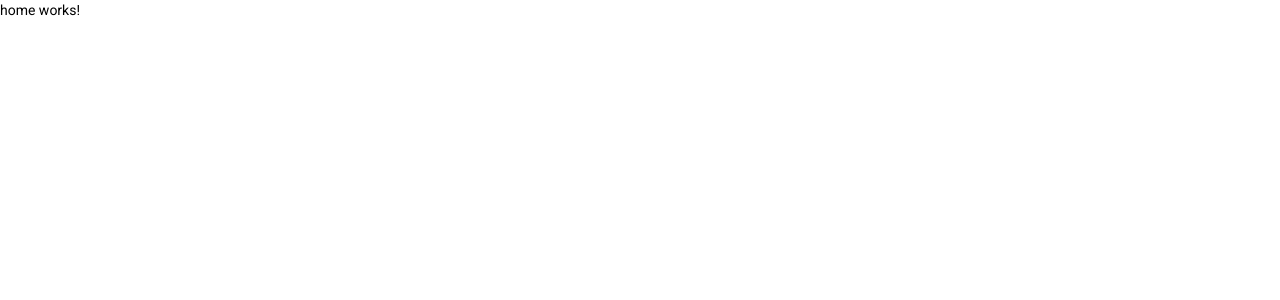
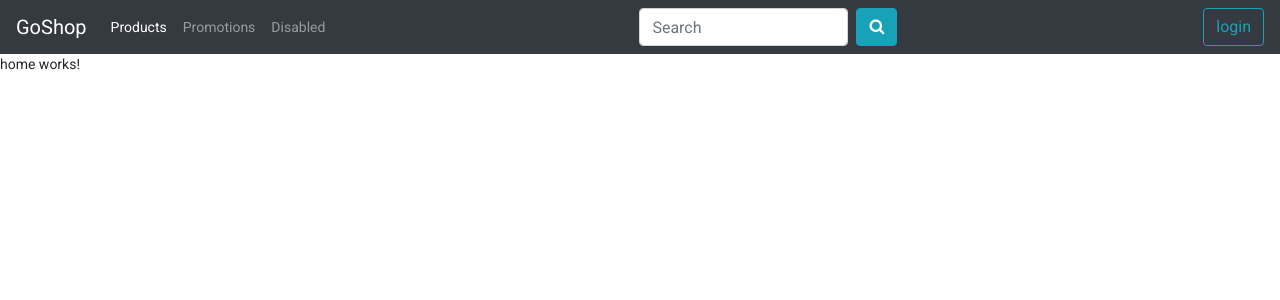
Before and after one commit to ibrahimsamirdev/Goshop-frontend, an Angular app: page / in a window 1280 px wide. Shown: the top 300 px of the page. Built offline with nearby package versions, Linux system fonts and the light colour scheme.

Commit message:
header style and logout function

```diff
--- a/package.json
+++ b/package.json
@@ -22,6 +22,9 @@
     "@angular/platform-browser": "~9.0.7",
     "@angular/platform-browser-dynamic": "~9.0.7",
     "@angular/router": "~9.0.7",
+    "angular-font-awesome": "^3.1.2",
+    "bootstrap": "^4.5.0",
+    "font-awesome": "^4.7.0",
     "rxjs": "~6.5.4",
     "tslib": "^1.10.0",
     "zone.js": "~0.10.2"
--- a/src/app/header/header.component.css
+++ b/src/app/header/header.component.css
@@ -0,0 +1,3 @@
+.cursor-pointer{
+    cursor: pointer;
+  }
--- a/src/app/header/header.component.html
+++ b/src/app/header/header.component.html
@@ -1 +1,55 @@
-<p>header works!</p>
+<!-- <mat-toolbar color="primary">
+    <mat-toolbar-row>
+      <button mat-icon-button>
+        <mat-icon >menu</mat-icon>
+      </button>
+      <h1>SimpleCRM</h1>
+      <span class="menu-spacer"></span>
+      <div>
+        <a mat-button [routerLink]="'/accounts'"> Accounts </a>
+        <a mat-button [routerLink]="'/create-account'"> Create Account </a>
+        <a mat-button [routerLink]="'/contacts'"> Contacts </a>
+        <a mat-button [routerLink]="'/create-contact'"> Create Contact </a>
+        <a mat-button [routerLink]="'/activities'"> Activities </a>
+        <a mat-button [routerLink]="'/create-activity'"> Create Activity </a>
+
+      </div>
+    </mat-toolbar-row>
+
+    <mat-toolbar-row>
+        <span style="font-size: 12px;">SimpleCRM helps you easily manage your contacts</span>
+      </mat-toolbar-row>
+  </mat-toolbar> -->
+
+
+   <!-- bootstrap -->
+
+   <nav class="navbar navbar-expand-lg navbar-dark bg-dark">
+    <a class="navbar-brand cursor-pointer" routerLink="/">GoShop</a>
+    <button class="navbar-toggler" type="button" data-toggle="collapse" data-target="#navbarTogglerDemo02" aria-controls="navbarTogglerDemo02" aria-expanded="false" aria-label="Toggle navigation">
+      <span class="navbar-toggler-icon"></span>
+    </button>
+
+    <div class="collapse navbar-collapse" id="navbarTogglerDemo02">
+      <ul class="navbar-nav mr-auto mt-2 mt-lg-0">
+        <li class="nav-item active">
+          <a class="nav-link cursor-pointer" >Products</a>
+        </li>
+        <li class="nav-item">
+          <a class="nav-link cursor-pointer">Promotions</a>
+        </li>
+        <li class="nav-item">
+          <a class="nav-link cursor-pointer">Disabled</a>
+        </li>
+      </ul>
+      <form class="form-inline my-2 my-lg-0">
+        <input class="form-control mr-sm-2" type="search" placeholder="Search">
+        <button type="button" class="btn btn-info"><i class="fa fa-search"></i></button>
+      </form>
+
+     <div class="ml-auto">
+        <button *ngIf="!isLoggedin()" routerLink="/login" class="btn btn-outline-info my-2 my-sm-0" type="submit">login</button>
+        <button *ngIf="isLoggedin()" (click)="logout()" class="btn btn-outline-info my-2 my-sm-0" type="submit">logout</button>
+      </div>
+    </div>
+  </nav>
--- a/src/app/header/header.component.ts
+++ b/src/app/header/header.component.ts
@@ -12,4 +12,11 @@ export class HeaderComponent implements OnInit {
   ngOnInit(): void {
   }
 
+  logout(){
+    localStorage.removeItem('goShopToken');
+  }
+
+  isLoggedin(){
+    return (localStorage.getItem('goShopToken') ==null)? false:true;
+  }
 }
--- a/src/app/home/home.component.html
+++ b/src/app/home/home.component.html
@@ -1 +1,2 @@
+<app-header></app-header>
 <p>home works!</p>
--- a/src/app/login/login.component.ts
+++ b/src/app/login/login.component.ts
@@ -2,6 +2,7 @@ import { Component, OnInit, Input, Output } from '@angular/core';
 import { FormGroup, FormControl, Validators } from '@angular/forms';
 import { EventEmitter } from 'protractor';
 import { DataService } from '../data.service';
+import { Router } from '@angular/router';
 
 @Component({
   selector: 'app-login',
@@ -11,7 +12,7 @@ import { DataService } from '../data.service';
 export class LoginComponent implements OnInit {
 
   errorMessage;
-  constructor(private dataService: DataService) { }
+  constructor(private dataService: DataService, private router: Router) { }
 
   ngOnInit(): void {
   }
@@ -28,13 +29,12 @@ export class LoginComponent implements OnInit {
   login() {
     if (this.form.valid) {
       // this.submitEM.emit(this.form.value);
-      this.errorMessage = '';
-      console.log(this.form);
-      console.log(this.form.value);
       this.dataService.login(this.form.value.username, this.form.value.password).subscribe(data => {
-        console.log('>>>> login response: ',data);
+
+        localStorage.setItem('goShopToken', data.toString());
+        this.router.navigate(['']);
       },
-      (error) => {                              //Error callback
+      (error) => {
         this.errorMessage = error;
       });
     }else{
@@ -42,7 +42,5 @@ export class LoginComponent implements OnInit {
     }
 
   }
-  // @Input() error: string | null;
 
-  // @Output() submitEM = new EventEmitter();
 }
--- a/src/app/register/register.component.ts
+++ b/src/app/register/register.component.ts
@@ -2,6 +2,7 @@ import { Component, OnInit } from '@angular/core';
 import { FormGroup, FormControl, Validators, FormBuilder } from '@angular/forms';
 import { ConfirmedValidator } from './../confirmed.validator';
 import { DataService } from '../data.service';
+import { Router } from '@angular/router';
 
 @Component({
   selector: 'app-register',
@@ -12,7 +13,7 @@ export class RegisterComponent implements OnInit {
 
   errorMessage;
   form: FormGroup;
-  constructor(private formBuider: FormBuilder, private dataService: DataService) { }
+  constructor(private formBuider: FormBuilder, private dataService: DataService, private router: Router) { }
 
   ngOnInit(): void {
     this.form = this.formBuider.group({
@@ -39,6 +40,7 @@ export class RegisterComponent implements OnInit {
       console.log(this.form.value)
       this.dataService.register(this.form.value).subscribe(data => {
         console.log('>>> register response: ',data);
+        this.router.navigate(['/login']);
       },
       (error) => {
         console.log('>> error in register com: ',error)
--- a/src/index.html
+++ b/src/index.html
@@ -8,6 +8,8 @@
   <link rel="icon" type="image/x-icon" href="favicon.ico">
   <link href="https://fonts.googleapis.com/css?family=Roboto:300,400,500&display=swap" rel="stylesheet">
   <link href="https://fonts.googleapis.com/icon?family=Material+Icons" rel="stylesheet">
+  <link rel="stylesheet" href="https://stackpath.bootstrapcdn.com/bootstrap/4.5.0/css/bootstrap.min.css">
+  <link rel="stylesheet" type="text/css" href="https://maxcdn.bootstrapcdn.com/font-awesome/4.7.0/css/font-awesome.min.css" />
 
 </head>
 <body class="mat-typography">
```
Also changed, not shown: 1 other file (tests, documents, lock files or other folders).
